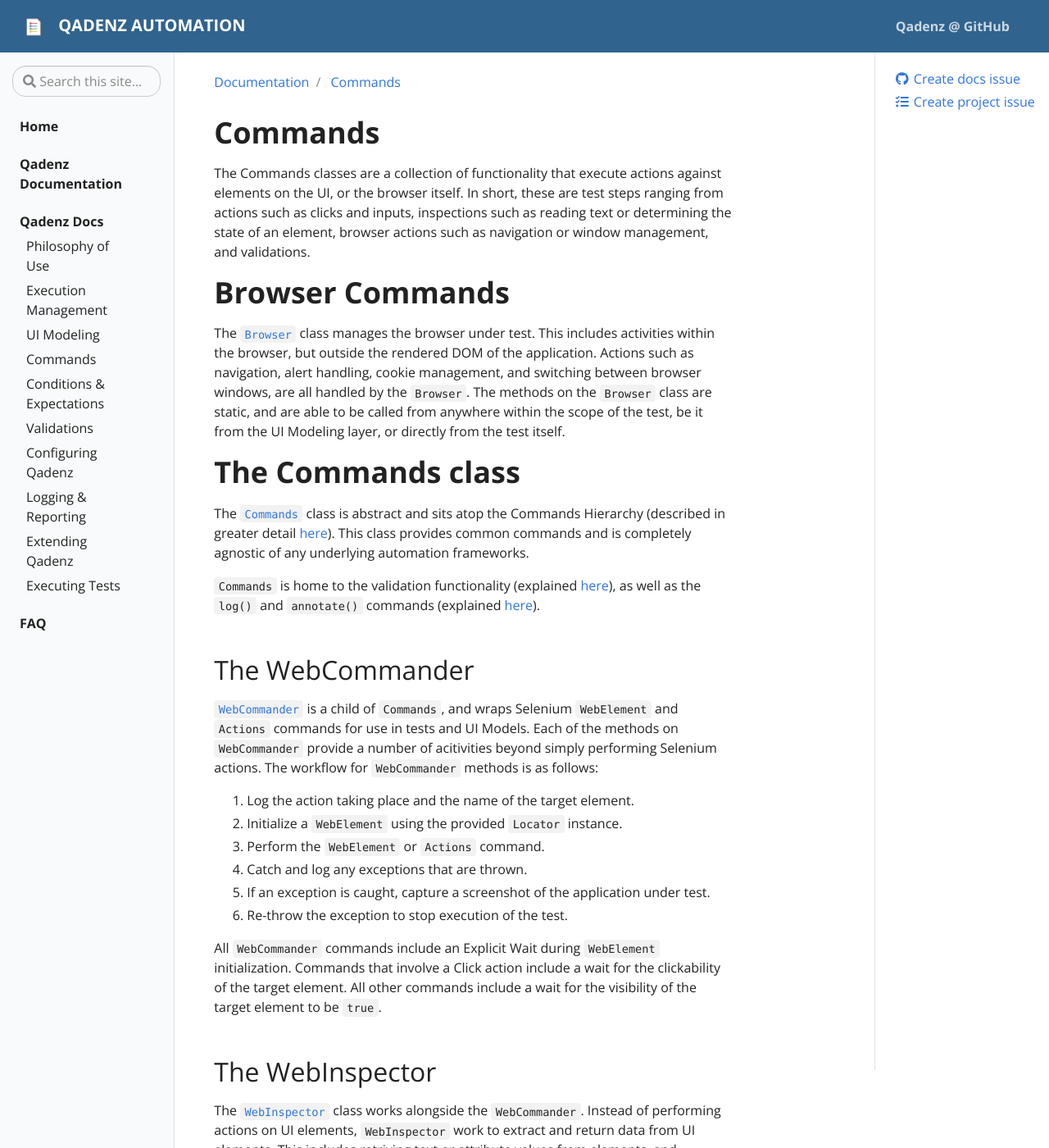
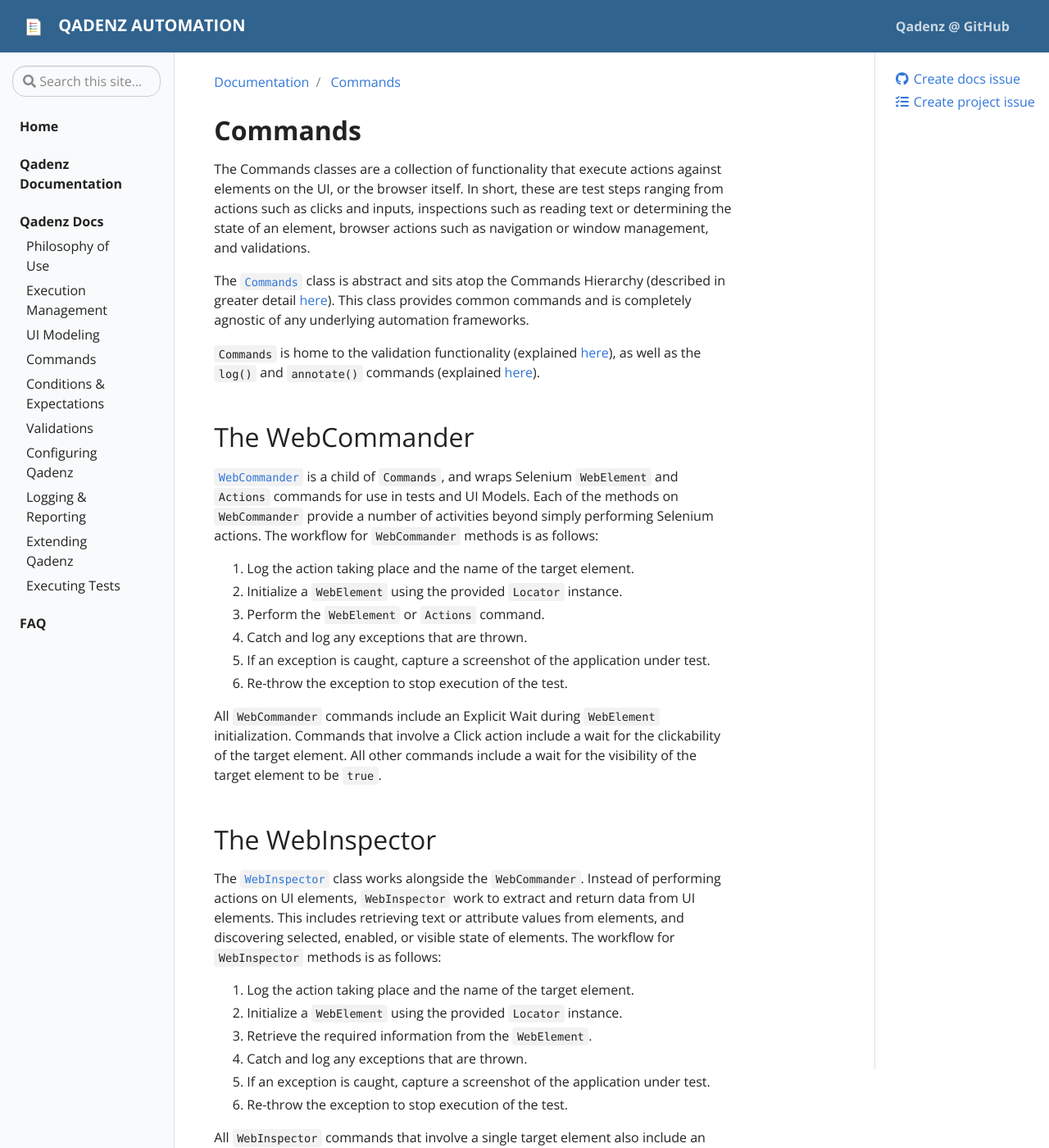
Before and after one commit to qadenz/qadenz.github.io, a Jekyll site: the page built from _docs/commands.md, in a window 1280 px wide and 1400 px high. Shown: the whole window at 82% size. Built offline with Jekyll 4.4.1, drawn with Linux system fonts in a browser that asks for light colours; some of the changed text lies outside the part shown.

Commit message:
Moved commands content to docs page

````diff
--- a/_docs/commands.md
+++ b/_docs/commands.md
@@ -4,15 +4,9 @@ tags:
 description: Element commands as the building block of test steps.
 ---
 
-# Commands
+## **Commands**
 
 The Commands classes are a collection of functionality that execute actions against elements on the UI, or the browser itself. In short, these are test steps ranging from actions such as clicks and inputs, inspections such as reading text or determining the state of an element, browser actions such as navigation or window management, and validations.
-
-# Browser Commands
-
-The [`Browser`](https://github.com/qadenz/qadenz/blob/master/src/main/java/io/qadenz/automation/commands/Browser.java) class manages the browser under test. This includes activities within the browser, but outside the rendered DOM of the application. Actions such as navigation, alert handling, cookie management, and switching between browser windows, are all handled by the `Browser`. The methods on the `Browser` class are static, and are able to be called from anywhere within the scope of the test, be it from the UI Modeling layer, or directly from the test itself.
-
-# The Commands class
 
 The [`Commands`](https://github.com/qadenz/qadenz/blob/master/src/main/java/io/qadenz/automation/commands/Commands.java) class is abstract and sits atop the Commands Hierarchy (described in greater detail [here]({{ site.baseurl }}{% link _docs/extending-qadenz.md %})). This class provides common commands and is completely agnostic of any underlying automation frameworks.
 
@@ -20,7 +14,7 @@ The [`Commands`](https://github.com/qadenz/qadenz/blob/master/src/main/java/io/q
 
 ## The WebCommander
 
-[`WebCommander`](https://github.com/qadenz/qadenz/blob/master/src/main/java/io/qadenz/automation/commands/WebCommander.java) is a child of `Commands`, and wraps Selenium `WebElement` and `Actions` commands for use in tests and UI Models. Each of the methods on `WebCommander` provide a number of acitivities beyond simply performing Selenium actions. The workflow for `WebCommander` methods is as follows:
+[`WebCommander`](https://github.com/qadenz/qadenz/blob/master/src/main/java/io/qadenz/automation/commands/WebCommander.java) is a child of `Commands`, and wraps Selenium `WebElement` and `Actions` commands for use in tests and UI Models. Each of the methods on `WebCommander` provide a number of activities beyond simply performing Selenium actions. The workflow for `WebCommander` methods is as follows:
 
 1. Log the action taking place and the name of the target element.
 2. Initialize a `WebElement` using the provided `Locator` instance.
@@ -33,7 +27,7 @@ All `WebCommander` commands include an Explicit Wait during `WebElement` initial
 
 ## The WebInspector
 
-The [`WebInspector`](https://github.com/qadenz/qadenz/blob/master/src/main/java/io/qadenz/automation/commands/WebInspector.java) class works alongside the `WebCommander`. Instead of performing actions on UI elements, `WebInspector` work to extract and return data from UI elements. This includes retriving text or attribute values from elements, and discovering selected, enabled, or visible state of elements. The workflow for `WebInspector` methods is as follows:
+The [`WebInspector`](https://github.com/qadenz/qadenz/blob/master/src/main/java/io/qadenz/automation/commands/WebInspector.java) class works alongside the `WebCommander`. Instead of performing actions on UI elements, `WebInspector` work to extract and return data from UI elements. This includes retrieving text or attribute values from elements, and discovering selected, enabled, or visible state of elements. The workflow for `WebInspector` methods is as follows:
 
 1. Log the action taking place and the name of the target element.
 2. Initialize a `WebElement` using the provided `Locator` instance.
@@ -42,20 +36,15 @@ The [`WebInspector`](https://github.com/qadenz/qadenz/blob/master/src/main/java/
 5. If an exception is caught, capture a screenshot of the application under test.
 6. Re-throw the exception to stop execution of the test.
 
-All `WebInspector` commands that involve a single target element also include an Explicit Wait during `WebElement` initializationfor the visibility of the target element to be `true`. Commands that involve a `List<WebElement>` do not include an Explicit Wait.
+All `WebInspector` commands that involve a single target element also include an Explicit Wait during `WebElement` initialization for the visibility of the target element to be `true`. Commands that involve a `List<WebElement>` do not include an Explicit Wait.
 
-## Using WebCommander and WebInspector
+## Constructors & Loggers
 
-The `WebCommander` and `WebInspector` can be instantiated and used either from the tests directly, or from the UI Modeling layer, depending on the design of the test project.
-
-### Constructors & Loggers
-
-Both `WebCommander` and `WebInspector` have overloaded constructors that enable different types of logging to take place, and will both directly impact how the logs are presented on the report output.
+The `WebCommander` and `WebInspector` can be instantiated and used either from the tests directly, or from the UI Modeling layer, depending on the design of the test project. Both `WebCommander` and `WebInspector` have overloaded constructors that enable different types of logging to take place, and will both directly impact how the logs are presented on the report output.
 
 The `WebCommander` constructor is used as an example, but the `WebInspector` shares this same pattern:
 
-```Java
-
+```
 private Logger LOG;
 
 public WebCommander() {
@@ -72,7 +61,7 @@ public WebCommander(Class<?> logger) {
 
 The no-args constructor is generic and can be used regardless of how the classes are consumed. This constructor assigns the `WebCommander.class` as the `Logger`, and all logging output for method calls on this class will be shown to originate from the `WebCommander` class. If the UI of the application under test is very simple, or the team simply does not require a level of detail in the logging that ties actions to specific UI Models, then this constructor will provide an ideal configuration.
 
-```TXT
+```
 09:55:00.939 | INFO | WebCommander | Entering text [admin@qadenz.io] into element [Username Field].
 09:55:01.308 | INFO | WebCommander | Entering text [Test123$] into element [Password Field].
 09:55:01.472 | INFO | WebCommander | Clicking element [Sign In Button].
````
Also changed, not shown: other parts of _docs/commands.md (+4 -0 lines), _data/toc.yml (+10 -10 lines).
